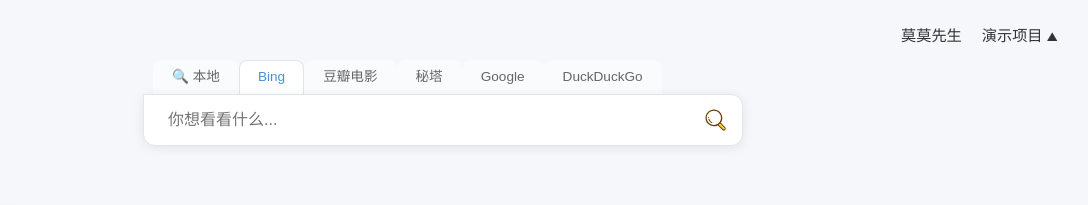
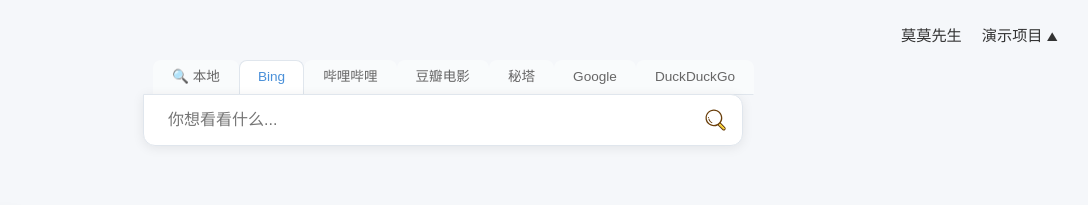
Before and after one commit to hcllmsx/momo-nav, a plain HTML site: page index.html in a window 1280 px wide. Shown: the top 205 px of the page, 192-1280 px from the left. Drawn offline with Linux system fonts and the light colour scheme; no server answers.

Commit message:
添加bilibili搜索框

```diff
--- a/index.html
+++ b/index.html
@@ -54,6 +54,7 @@
             <div class="search-tabs">
                 <button class="tab-btn" data-engine="local" data-url="local">🔍 本地</button>
                 <button class="tab-btn" data-engine="bing" data-url="https://www.bing.com/search?q=" data-suggest-provider="baidu">Bing</button>
+                <button class="tab-btn" data-engine="bilibili" data-url="https://search.bilibili.com/all?keyword=" data-suggest-provider="baidu">哔哩哔哩</button>
                 <button class="tab-btn" data-engine="douban" data-url="https://search.douban.com/movie/subject_search?search_text=%s&cat=1002" data-suggest-provider="baidu">豆瓣电影</button>
                 <button class="tab-btn" data-engine="metaso" data-url="https://metaso.cn/?q=" data-suggest-provider="baidu">秘塔</button>
                 <button class="tab-btn" data-engine="google" data-url="https://www.google.com/search?q=" data-suggest-provider="baidu">Google</button>
```
